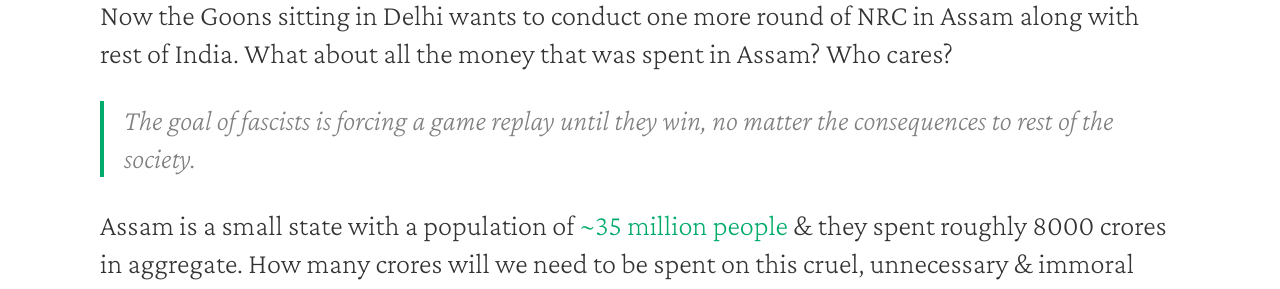
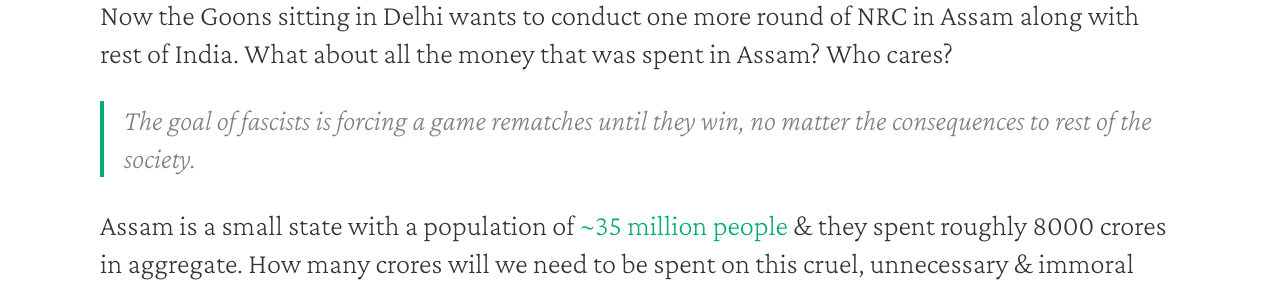
Before and after one commit to thekalinga/thekalinga.in, a Jekyll site: the page built from _posts/2019-11-24-why-fascist-nrc-should-be-opposed/2019-11-24-why-fascist-nrc-should-be-opposed.md, in a window 1280 px wide and 900 px high, scrolled down 7366 px. Shown: the part 156-445 px from the top of the window. Built offline with Jekyll 4.4.1, drawn with Linux system fonts in a browser that asks for light colours; nearby versions of some CDN libraries.

Commit message:
fixed minor issue

```diff
--- a/_posts/2019-11-24-why-fascist-nrc-should-be-opposed/2019-11-24-why-fascist-nrc-should-be-opposed.md
+++ b/_posts/2019-11-24-why-fascist-nrc-should-be-opposed/2019-11-24-why-fascist-nrc-should-be-opposed.md
@@ -177,7 +177,7 @@ Now the Goons sitting in Delhi wants to conduct one more round of NRC in Assam a
 What about all the money that was spent in Assam?
 Who cares?
 
-> The goal of fascists is forcing a game replay until they win, no matter the consequences to rest of the society.
+> The goal of fascists is forcing a game rematches until they win, no matter the consequences to rest of the society.
 
 Assam is a small state with a population of [~35 million people](https://indiapopulation2019.com/population-of-assam-2019.html) & they spent roughly 8000 crores in aggregate.
 How many crores will we need to be spent on this cruel, unnecessary & immoral exercise across the whole country with a population of [~1353 million](https://indiapopulation2019.com/)?
```
